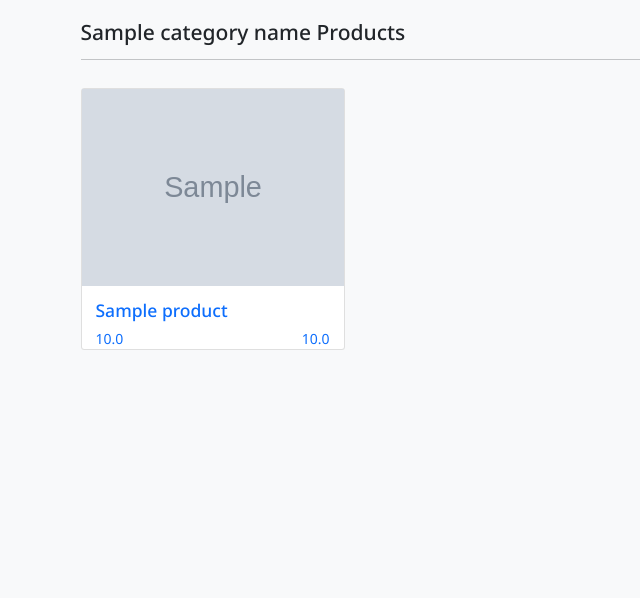
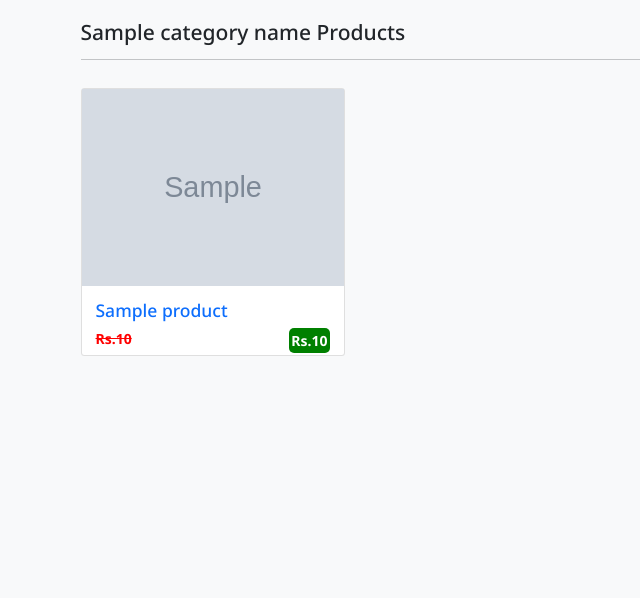
Before and after one commit to anandu-170758/Shopify, a Django app: template shop/templates/shop/Products/index.html in a window 1280 px wide. Shown: the part 64-662 px from the top of the page, without its empty margins (0-640 px from the left). Run offline with Django 5.2, Linux system fonts and the light colour scheme; tables that the repository leaves empty hold one stand-in row (values such as "Sample post"); the template is opened without the code that fills it: values that come from a table or form of the project are taken from there, most other values are stand-ins (such as "Sample title", 1, 10 or a date in 2020); grey boxes marked "Sample" are stand-in pictures.

Commit message:
each products name included

```diff
--- a/shop/templates/shop/Products/index.html
+++ b/shop/templates/shop/Products/index.html
@@ -15,12 +15,12 @@ ShopKart | Online Shopping
       <div class="col-md-4 col-lg-3">
         <div class="card my-3">
           <img src="{{ item.product_image.url }}"  class="card-image-top" alt="Categories">
-          <a href="{%url 'collections' item.name %}">
+          <a href="{% url 'collections' item.name %}">
           <div class="card-body">
             <h5 class="card-title text-primary">{{ item.name }}</h5>
             <p class="card-text">
-              <span class="float-start">{{ item.orginal_price }}</span>
-              <span class="float-end">{{ item.selling_price }}</span>
+              <span class="float-start old_price"><s>Rs.{{ item.orginal_price | stringformat:'d'}}</s></span>
+              <span class="float-end new_price">Rs.{{ item.selling_price | stringformat:'d'}}</span>
             </p>
           </div>
         </a>
--- a/static/css/style.css
+++ b/static/css/style.css
@@ -5,6 +5,20 @@
     object-position: top;
     height: 60vh;
     overflow: hidden;
+}
+
+.old_price{
+    font-weight: bold;
+    color: red;
+}
+
+.new_price{
+    font-weight: bold;
+    background-color: green;
+    color: white;
+    padding: 2px;
+    border-radius: 5px;
+    margin-bottom: 2px;
 }
 
 html{
```
